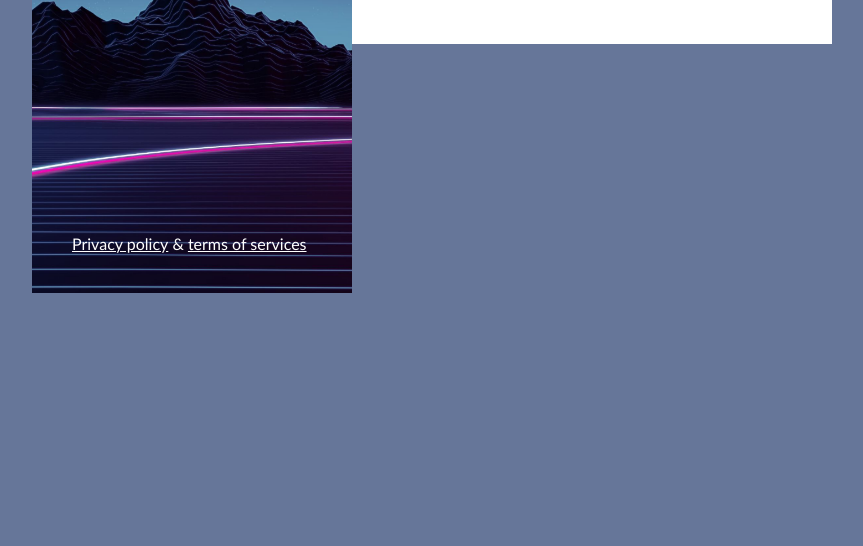
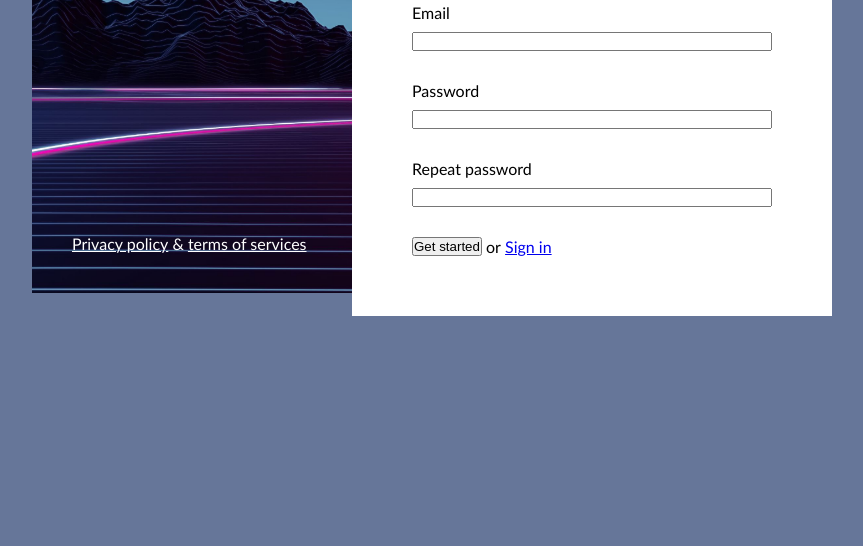
Before and after one commit to dalram/4-sign-up-form, a website: page index.html in a window 1280 px wide. Shown: the part 254-800 px from the top of the page, without its empty margins (208-1071 px from the left). Drawn offline with Linux system fonts and the light colour scheme.

Commit message:
Form structure and css files separation

```diff
--- /dev/null
+++ b/css/form.css
@@ -0,0 +1,20 @@
+.form {
+    width: 100%;
+}
+.form > .form-row {
+    width: 100%;
+    margin-bottom: 30px;
+}
+
+.form > .form-row > .label {
+    display: inline-block;
+    width: 100%;
+    margin-bottom: 10px;
+
+}
+.form > .form-row > .input {
+    width: 100%;
+}
+.form > .form-row:last-child {
+    margin-bottom: 0px;
+}
--- a/css/styles.css
+++ b/css/main.css
@@ -1,15 +1,3 @@
-body,
-body * {
-    margin: 0;
-    padding: 0;
-    vertical-align: top;
-    box-sizing: border-box;
-}
-
-body {
-    font-family: 'Gill Sans', 'Gill Sans MT', Calibri, 'Trebuchet MS', sans-serif;
-    background-color: #667699;
-}
 .container {
     width: 800px;
     margin-left: calc(50% - 400px);
@@ -23,6 +11,7 @@ body {
     color: #fff;
     background-image: url(../img/hill.png);
     background-size: cover;
+    background-position: center;
 }
 .main-title {
     width: 100%;
@@ -30,9 +19,6 @@ body {
     font-size: 40px;
     font-weight: normal;
     margin-bottom: 300px;
-}
-.bottom-links {
-
 }
 .bottom-links > .link {
     color: #fff;
@@ -44,6 +30,11 @@ body {
     background-color: #fff;;
     float: left;
 }
+
+.close {
+
+}
+
 /* 1. Kaip padaryti, kad vienas elementas reaguotu i kito elemento auksti ir atitinkamai augtu ar mazetu.
 2. Elementu pozicionavimas i virsu ir i apacia.
 3. Mygtuko background color gradiant`as (perejimas is vienos spalvos i kita).
--- /dev/null
+++ b/css/reset.css
@@ -0,0 +1,12 @@
+body,
+body * {
+    margin: 0;
+    padding: 0;
+    vertical-align: top;
+    box-sizing: border-box;
+}
+
+body {
+    font-family: 'Gill Sans', 'Gill Sans MT', Calibri, 'Trebuchet MS', sans-serif;
+    background-color: #667699;
+}
--- a/index.html
+++ b/index.html
@@ -12,7 +12,17 @@
     <meta name="msapplication-TileColor" content="#da532c">
     <meta name="theme-color" content="#ffffff">
     <title>Sign up form</title>
-    <link rel="stylesheet" href="./css/styles.css">
+    <!-- base/reset -->
+    <link rel="stylesheet" href="./css/reset.css">
+    <!-- 3rd-party -->
+
+    <!-- components -->
+    <link rel="stylesheet" href="./css/button.css">
+    <link rel="stylesheet" href="./css/form.css">
+    <!-- Custom style -->
+    <link rel="stylesheet" href="./css/main.css">
+
+
 </head>
 <body>
     <main class="container">
@@ -25,7 +35,30 @@
             </footer>
         </div>
         <div class="right-column">
-            <h1>RIGHT New project incoming</h1>
+            <div class="close">x</div>
+            <form class="form">
+                <div class="form-row">
+                    <label for="" class="label">Username</label>
+                    <input type="text" class="input">
+                </div>
+                <div class="form-row">
+                    <label for="" class="label">Email</label>
+                    <input type="text" class="input">
+                </div>
+                <div class="form-row">
+                    <label for="" class="label">Password</label>
+                    <input type="text" class="input">
+                </div>
+                <div class="form-row">
+                    <label for="" class="label">Repeat password</label>
+                    <input type="text" class="input">
+                </div>
+                <div class="form-row">
+                    <button type="sumbit">Get started</button>
+                    <span>or</span>
+                    <a href="#">Sign in</a>
+                </div>
+            </form>
         </div>
     </main>
 </body>
```
Also changed, not shown: css/button.css (added).
